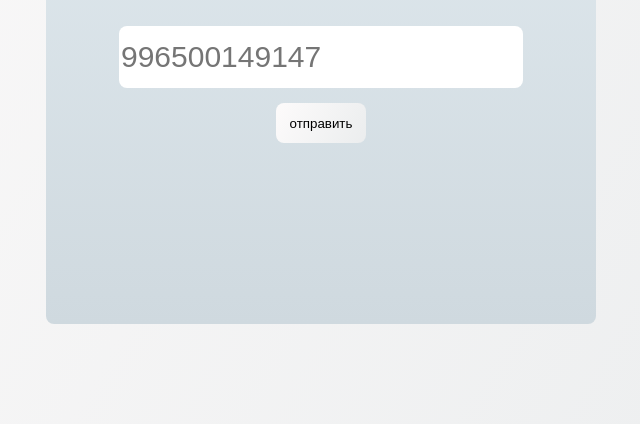
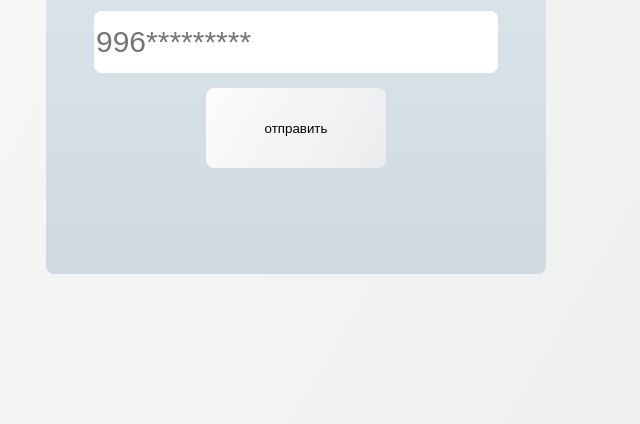
Before and after one commit to Dtsoy77/whatsApp-Link, a plain HTML site: page index.html in a window 1280 px wide. Shown: the part 376-800 px from the top of the page, without its empty margins (344-984 px from the left). Drawn offline with Linux system fonts and the light colour scheme.

Commit message:
Add files via upload

```diff
--- a/index.html
+++ b/index.html
@@ -7,11 +7,10 @@
 </head>
 <body id="root">
 <div class="main_block">
-
         <div class="sub_block">
             <div class="title_components">
                 <p>Введите номер</p>
-                <input class="input_component" type="text" id="inp_1" placeholder="996500149147" >
+                <input class="input_component" type="text" id="inp_1" placeholder="996*********" >
                 <button class="btn_cmp">отправить</button>
             </div>
 
--- a/main.js
+++ b/main.js
@@ -5,14 +5,18 @@ document.querySelector('button').onclick = getWhats;
 
 function getWhats(){
     let number = document.getElementById('inp_1').value;
+        if(number.length === 12){
+            let url = `https://wa.me/${number}`
+            let urlWhats = document.createElement('a')
+            urlWhats.href = url
+            urlWhats.textContent = 'Перейти в чат'
+            //dataUrlClick.append(urlWhats)
+            urlWhats.click()
+        }else{
+            alert('введите корректные данные')
+        }
 
 
-    let url = `https://wa.me/${number}`
-    let urlWhats = document.createElement('a')
-    urlWhats.href = url
-    urlWhats.textContent = 'Перейти в чат'
-    //dataUrlClick.append(urlWhats)
-    urlWhats.click()
 
 
 
--- a/style.css
+++ b/style.css
@@ -1,7 +1,7 @@
 .main_block{
     width: 100%;
     height: 100%;
-    position: absolute;
+    position: fixed;
     top: 0;
     left: 0;
     overflow: auto;
@@ -14,8 +14,8 @@
 }
 
 .sub_block{
-    width: 550px;
-    height: 550px;
+    width: 500px;
+    height: 500px;
     position: absolute;
     top: 50%;
     left: 50%;
@@ -42,8 +42,8 @@ input{
 
 .btn_cmp{
 
-    height: 40px;
-    width: 90px;
+    height: 80px;
+    width: 180px;
     margin-top: 15px;
     margin-left: 50%;
     transform: translate(-50%);
@@ -53,8 +53,8 @@ input{
 }
 .btn_cmp:hover{
     background-image: linear-gradient(120deg, #fdfbfb 0%, #ebedee 100%);
-    height: 30px;
-    width: 80px;
+    height: 75px;
+    width: 160px;
 }
 p{
     font-size: 40px;
```
